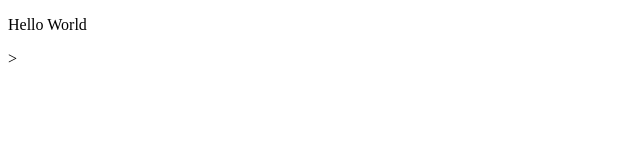
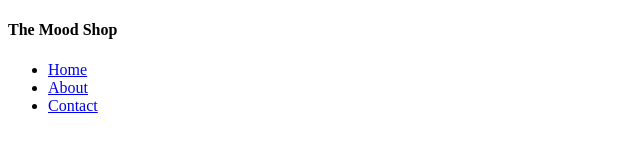
Before and after one commit to brianross93/mood-shop, a plain HTML site: page index.html in a window 1280 px wide. Shown: the whole page, without its empty margins (0-640 px from the left). Drawn offline with Linux system fonts and the light colour scheme.

Commit message:
made navbar skeleton

```diff
--- a/index.html
+++ b/index.html
@@ -2,9 +2,15 @@
 <html>
 <head>
 <title>Title of the document</title>
+<h4>The Mood Shop</h4>
+<nav><ul>
+    <li><a href="#">Home</a></li>
+    <li><a href="#">About</a></li>
+    <li><a href="#">Contact</a></li>
+</ul></nav>
 </head>
 
 <body>
-  <p>Hello World</p>>
+
 </body>
 </html>
```
